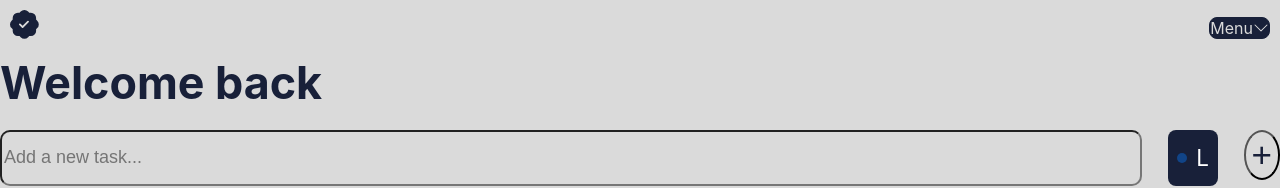
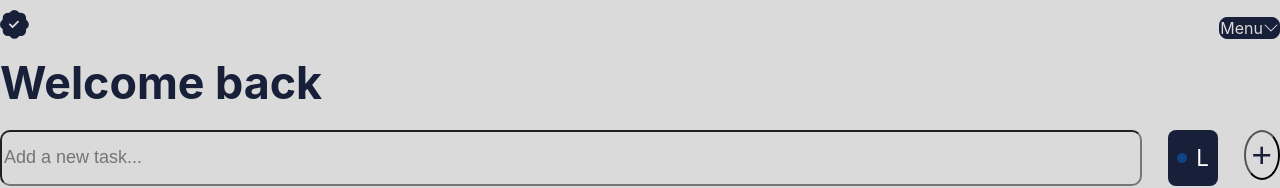
Before and after one commit to Wiliyy/todo, a React (Vite) app: page / in a window 1280 px wide. Shown: the top 188 px of the page. Built offline with nearby package versions, Linux system fonts and the light colour scheme.

Commit message:
Update App.css

```diff
--- a/src/App.css
+++ b/src/App.css
@@ -75,7 +75,7 @@ a{
  .header {
   -ms-flex-item-align: start;
       align-self: flex-start;
-   padding: 10px;
+   padding: 10px 0;
    display: -webkit-box;
    display: -ms-flexbox;
    display: flex;
```
